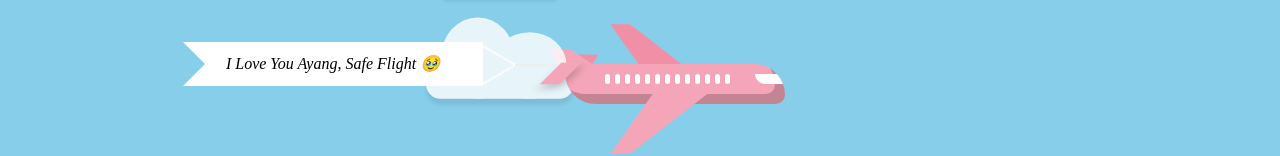
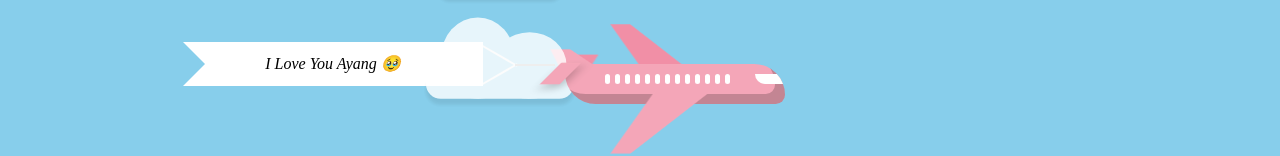
Before and after one commit to Mulyantofauzan/DearHer, a plain HTML site: page index.html in a window 1280 px wide. Shown: the part 336-492 px from the top of the page. Drawn offline with Linux system fonts and the light colour scheme.

Commit message:
Update index.html

```diff
--- a/index.html
+++ b/index.html
@@ -27,7 +27,7 @@
     <div class="banner-container">
         <i class="rope"></i>
         <i class="banner">
-         I Love You Ayang, Safe Flight 🥹
+         I Love You Ayang 🥹
         <i class="triangle"></i>
     </i>
     </div>
```
